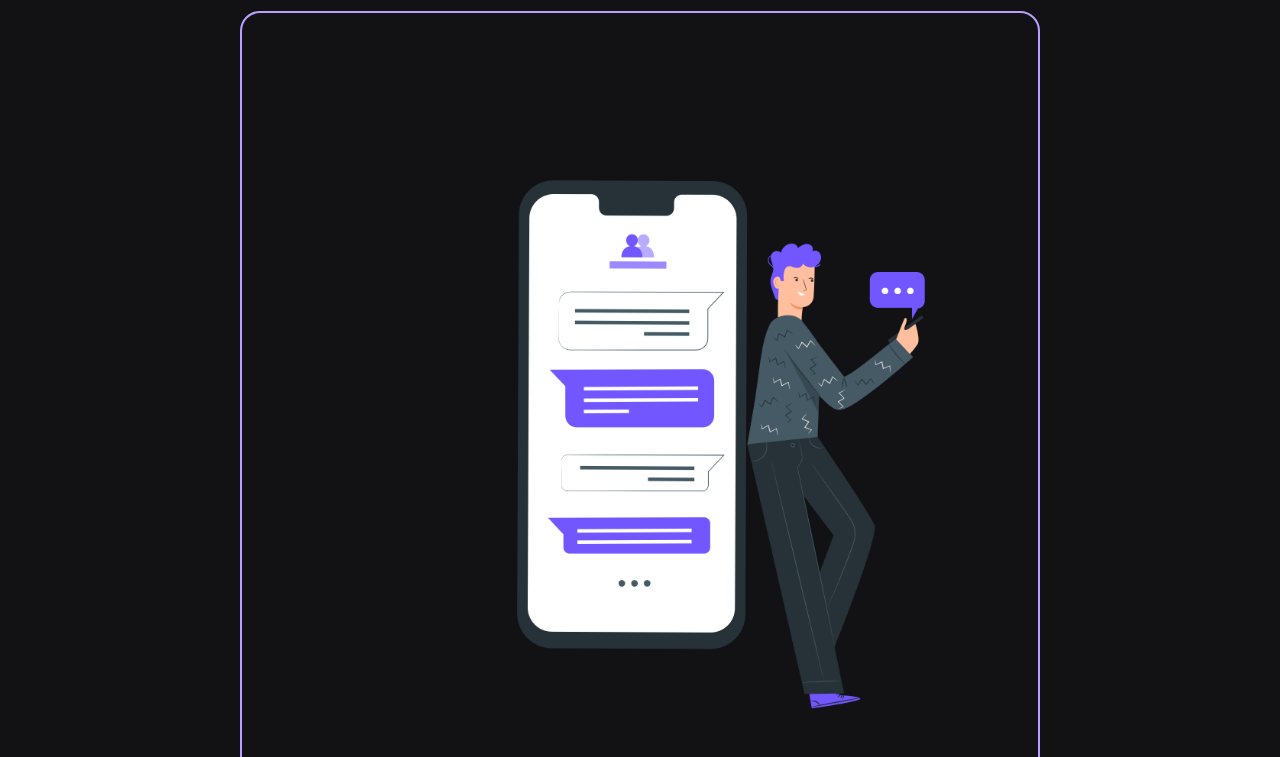
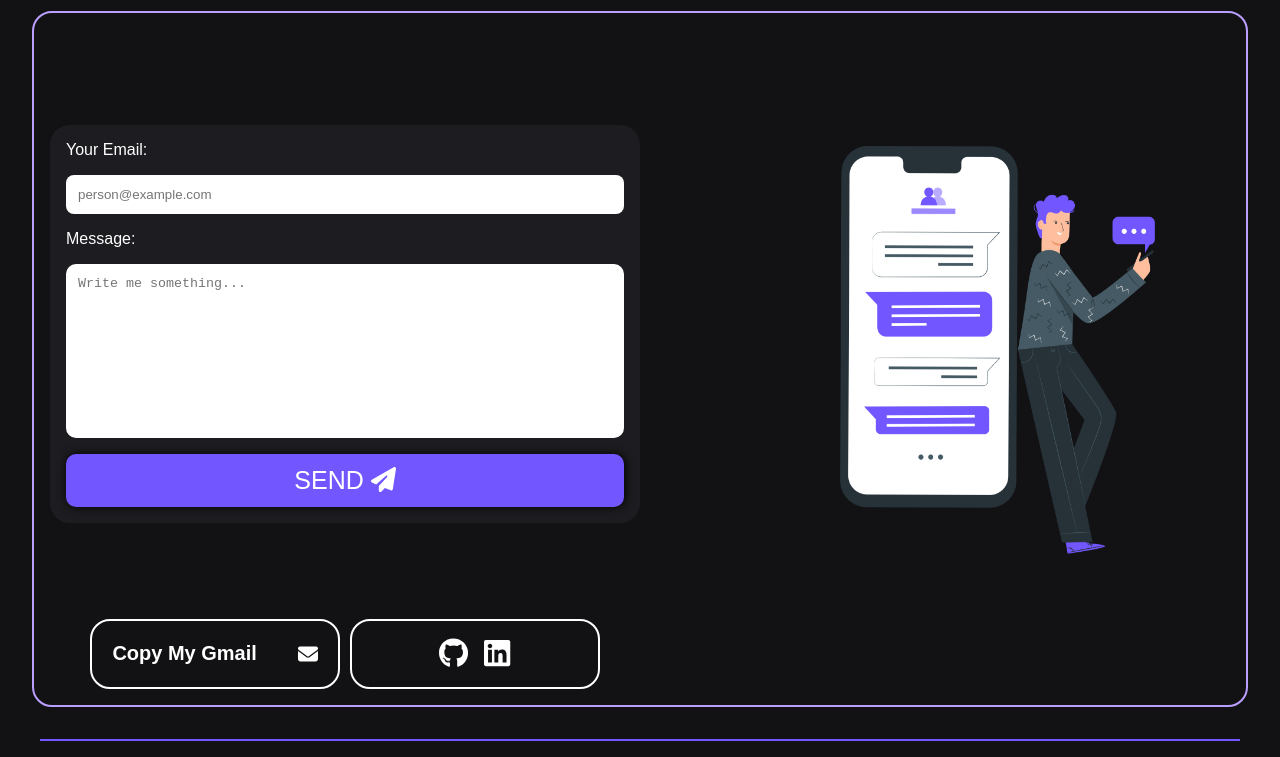
Before and after one commit to leomrgreen/portfolio, a React (Vite) app: page / in a window 1280 px wide. Shown: the part 6460-7217 px from the top of the page. Built offline with nearby package versions, Linux system fonts and the light colour scheme.

Commit message:
added contact form

```diff
--- a/package.json
+++ b/package.json
@@ -9,6 +9,7 @@
     "serve": "vite preview"
   },
   "dependencies": {
+    "@emailjs/browser": "^4.3.3",
     "@fortawesome/fontawesome-free": "^6.0.0",
     "@fortawesome/free-brands-svg-icons": "^6.5.2",
     "@fortawesome/free-solid-svg-icons": "^6.5.2",
--- a/src/components/Contact.jsx
+++ b/src/components/Contact.jsx
@@ -1,11 +1,14 @@
-import React, { useState } from 'react';
+import React, { useState, useRef } from 'react';
 import { faEnvelope, faPhone } from "@fortawesome/free-solid-svg-icons";
+import { faPaperPlane } from '@fortawesome/free-solid-svg-icons';
 import { FontAwesomeIcon } from "@fortawesome/react-fontawesome";
 import chatimg from "../images/Chat-pana.png";
 import { faGithub, faLinkedin } from '@fortawesome/free-brands-svg-icons';
+import emailjs from "@emailjs/browser";
 
 const Contact = () => {
     const [buttonText, setButtonText] = useState('Copy My Gmail');
+    const formRef = useRef();
 
     const copyEmailToClipboard = () => {
         navigator.clipboard.writeText("jonssonleonardo@gmail.com")
@@ -17,13 +20,38 @@ const Contact = () => {
             });
     }
 
+    const sendEmail = (e) => {
+        e.preventDefault();
+
+        const serviceID = import.meta.env.VITE_SERVICE_ID;
+        const templateID = import.meta.env.VITE_TEMPLATE_ID;
+        const publicKey = import.meta.env.VITE_PUBLIC_KEY;
+
+        emailjs.sendForm(serviceID, templateID, formRef.current, publicKey)
+            .then((result) => {
+                console.log(result.text);
+                alert('Email sent!')
+                formRef.current.reset();
+            }, (error) => {
+                console.log(error.text);
+            });
+    }
+
     return (
+        <>
             <section className='contact-section hidden' id='contact-section'>
                 <div className="contact-title">
                     <h2>Contact</h2>
                     <FontAwesomeIcon icon={faPhone} />
                 </div>
                 <div className="contact-card">
+                    <form className='contact-form' onSubmit={sendEmail} ref={formRef}>
+                        <label htmlFor="emailFrom">Your Email:</label>
+                        <input type="text" name='email_from' id='emailFrom' className='email-from' placeholder='person@example.com'/>
+                        <label htmlFor="message">Message:</label>
+                        <textarea name="message" id="message" rows={10} className='message-box' placeholder='Write me something...'></textarea>
+                        <button type='submit' className='send-btn'>SEND <FontAwesomeIcon icon={faPaperPlane} /></button>
+                    </form>
                     <img src={chatimg} alt="man standing next to a big phone" className='hidden'/>
                     <div className="btn-container-contact hidden">
                         <button onClick={copyEmailToClipboard}>
@@ -37,6 +65,7 @@ const Contact = () => {
                     </div>
                 </div>
             </section>
+        </>
     );
 }
 
--- a/src/styles/contact.css
+++ b/src/styles/contact.css
@@ -17,8 +17,10 @@
 
 .contact-card {
   background-color: var(--color-dark-100);
-  width: min(50rem, 100%);
+  width: min(90rem, 100%);
   margin: auto;
+  display: grid;
+  grid-template-columns: 1fr 1fr;
   border: 2px solid var(--color-primary-500);
   padding: 1rem;
   border-radius: 20px;
@@ -50,9 +52,9 @@
   display: flex;
   justify-content: space-around;
   align-items: center;
-  border: 2px solid var(--color-primary-500);
-  background-color: var(--color-primary-300);
-  color: var(--color-dark-100);
+  background-color: var(--color-dark-100);
+  border: 2px solid var(--white);
+  color: var(--white);
   border-radius: 20px;
 }
 
@@ -91,3 +93,53 @@
     margin: auto;
   }
 }
+
+@media (max-width: 1200px) {
+  .contact-card {
+    grid-template-columns: 1fr;
+  }
+}
+
+.contact-form {
+  display: flex;
+  flex-direction: column;
+  gap: 1rem;
+  color: var(--white);
+  width: 100%;
+  margin: auto;
+  background-color: var(--color-dark-200);
+  padding: 1rem;
+  border-radius: 20px;
+  font-family: sans-serif;
+}
+
+.email-from {
+  border: none;
+  border-radius: 8px;
+  padding: 0.75rem;
+  outline: none;
+}
+
+.message-box {
+  resize: none;
+  border-radius: 10px;
+  padding: 0.75rem;
+  outline: none;
+  border: none;
+}
+
+.send-btn {
+  border: none;
+  border-radius: 10px;
+  padding: 0.75rem;
+  font-size: 25px;
+  background-color: var(--color-primary-100);
+  color: white;
+  box-shadow: 1px 0 10px var(--shadow);
+  transition: 200ms ease;
+}
+
+.send-btn:hover {
+  background-color: var(--color-surface-mixed-300);
+  transition: 200ms ease;
+}
```
Also changed, not shown: 1 other file (tests, documents, lock files or other folders). Lines whose indentation alone changed are shown as unchanged.
